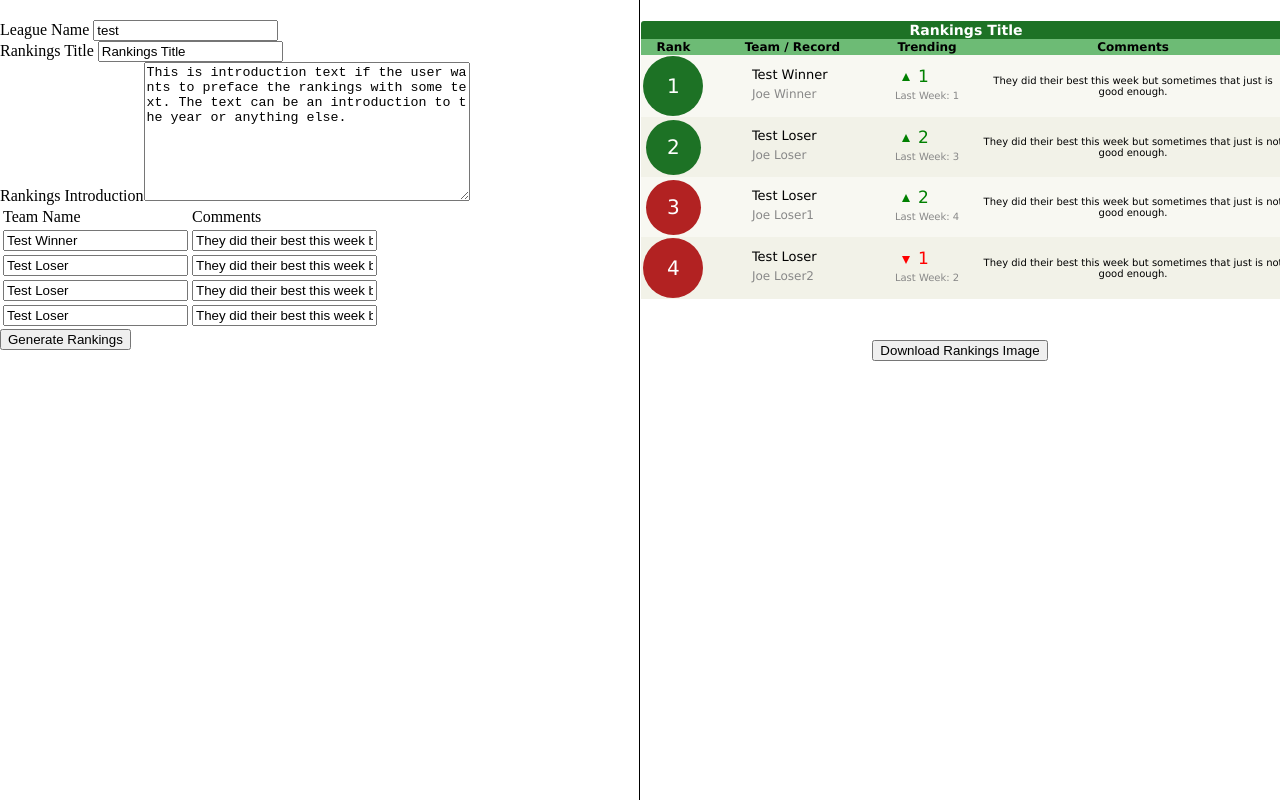
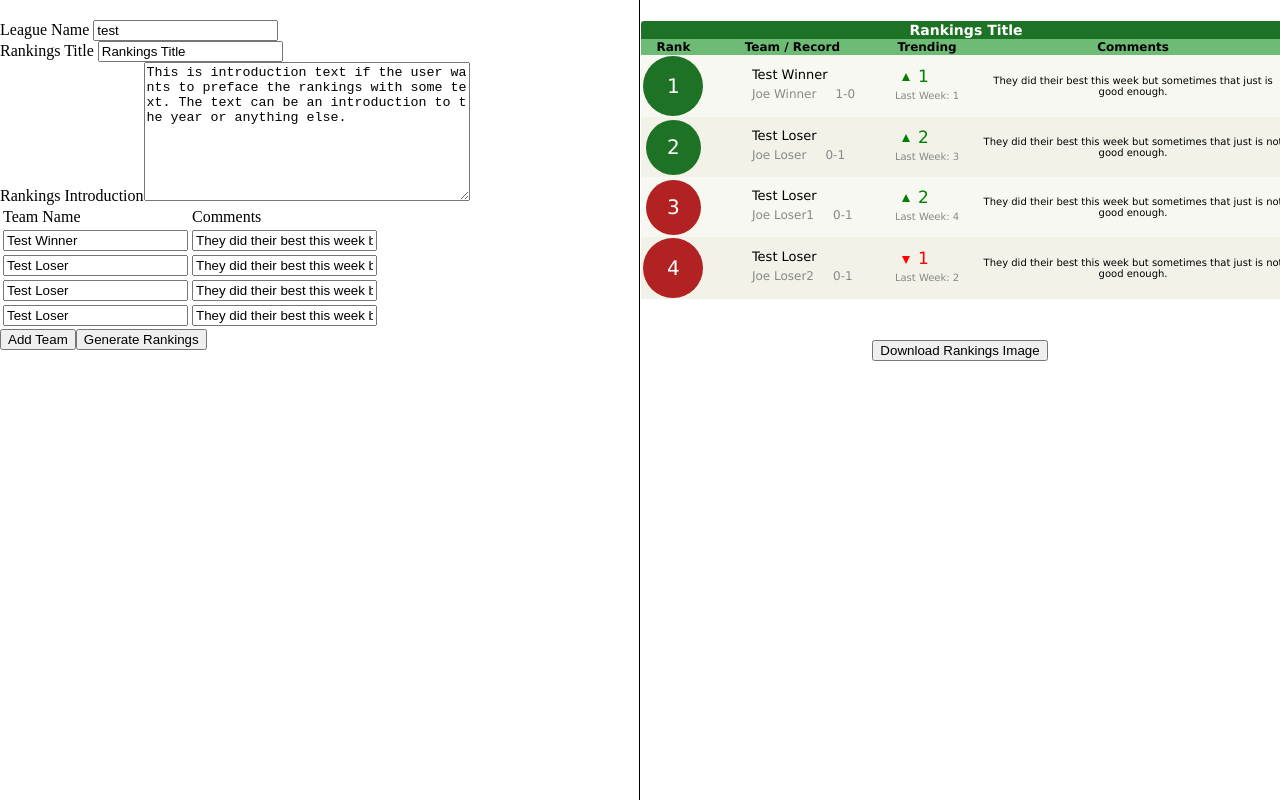
Before and after one commit to ryantrappy/fantasy_power_rankings, an Angular app: page / in a window 1280 px wide. Built offline with nearby package versions, Linux system fonts and the light colour scheme.

Commit message:
Added add team button and fixed deployment issues

```diff
--- a/package.json
+++ b/package.json
@@ -26,7 +26,7 @@
   },
   "devDependencies": {
     "@angular-devkit/build-angular": "~0.801.2",
-    "@angular/cli": "^8.3.4",
+    "@angular/cli": "qA^8.3.4",
     "@angular/compiler-cli": "~8.1.2",
     "@angular/language-service": "~8.1.2",
     "@types/node": "~8.9.4",
--- a/src/app/TeamRanking.ts
+++ b/src/app/TeamRanking.ts
@@ -1,10 +1,18 @@
-class TeamRanking {
+export class TeamRanking {
+  constructor() {
+    this.teamName = 'Team Name';
+    this.description = 'Manager\s name cannot change week to week as it is used to track previous weeks';
+    this.managerName = 'Manager\s name';
+    this.wins = 0;
+    this.loss = 0;
+    this.ties = 0;
+  }
+
   teamName: string;
   description: string;
   managerName: string;
   wins: number;
   loss: number;
   ties: number;
-  record?: string = this.wins + '-' + this.loss + '-' + this.ties;
   delta?: 0;
 }
--- a/src/app/app.component.html
+++ b/src/app/app.component.html
@@ -27,9 +27,10 @@
       </tr>
     </ng-container>
   </table>
-
+    <button class="button" type="submit" (click)="addTeam()">Add Team</button>
     <button class="button" type="submit" (click)="regenerateRankings()">Generate Rankings</button>
 </div>
+
 <div class="split right">
   <div id='powerRanking'>
     <table id='powerRankingTable'>
@@ -56,7 +57,7 @@
           <td class='teamPicture' style='width:25px'></td>
           <td style='width:20%;'>
             <div class='manager-name'>{{rankingObject.teamName}}</div>
-            <div class='team-record'>{{rankingObject.managerName}}&nbsp;&nbsp;&nbsp;&nbsp;&nbsp;{{rankingObject.record}}</div>
+            <div class='team-record'>{{rankingObject.managerName}}&nbsp;&nbsp;&nbsp;&nbsp;&nbsp;{{getRecord(rankingObject)}}</div>
           </td>
           <td class='center'>
             <div class='delta-div'>
--- a/src/app/app.component.ts
+++ b/src/app/app.component.ts
@@ -2,6 +2,7 @@ import {Component, Injectable, OnInit} from '@angular/core';
 import * as html2canvas from "./libraries/html2canvas.min.js"
 import * as fileSaver from "./libraries/FileSaver.min.js"
 import { StorageService} from "./storage.service";
+import {TeamRanking} from "./TeamRanking";
 
 
 @Component({
@@ -100,14 +101,33 @@ export class AppComponent implements OnInit{
       "managerName": "Joe Loser1"
     }
   ];
-  currentWeekRankingForm: Array<TeamRanking> = this.currentWeekRanking;
-  previousWeekRankingForm: Array<TeamRanking> = this.previousWeekRanking;
+  currentWeekRankingForm: Array<TeamRanking>;
+  previousWeekRankingForm: Array<TeamRanking>;
   leagueConfig: LeagueConfig;
   leagueConfigForm: LeagueConfig;
   configsArray: Array<LeagueConfig> = [];
 
   ngOnInit(): void {
     this.getRankingImage();
+    this.currentWeekRankingForm = [
+      ...this.currentWeekRanking
+    ].map(i => ({ ...i}));
+    this.previousWeekRankingForm = [
+      ...this.previousWeekRanking
+    ].map(i => ({ ...i}));
+  }
+  addTeam() {
+    const teamRanking = new TeamRanking();
+    console.log(teamRanking);
+    this.currentWeekRankingForm.push(teamRanking);
+    console.log(this.currentWeekRankingForm);
+  }
+  getRecord(teamRanking: TeamRanking) {
+    let result = teamRanking.wins + '-' + teamRanking.loss;
+    if (teamRanking.ties !== 0) {
+      result = result + '-' + teamRanking.ties
+    }
+    return result;
   }
   regenerateRankings() {
     // Deep clone both arrays so that mutations don't affect table
@@ -123,6 +143,7 @@ export class AppComponent implements OnInit{
     this.storageService.setCurrentWeekFromStorage(this.currentWeekRankingForm, this.leagueConfig.leagueName);
     this.storageService.setPreviousWeekFromStorage(this.previousWeekRankingForm, this.leagueConfig.leagueName);
     this.storageService.setLeagueConfigs(this.configsArray);
+    this.getRankingImage();
   }
   getPreviousWeekPosition(managerName: string) {
     return this.previousWeekRanking.findIndex ((element) => {
@@ -164,6 +185,10 @@ export class AppComponent implements OnInit{
     }
   };
   getRankingImage() {
+    const previousStyle = document.getElementById('images-styles');
+    if(previousStyle) {
+      previousStyle.remove();
+    }
     let circleWidth = 60;
     let circleCount = 0;
     let circleMid = this.currentWeekRanking.length / 2;
@@ -191,6 +216,7 @@ export class AppComponent implements OnInit{
 
     const head = document.getElementsByTagName('head')[0];
     const style = document.createElement('style');
+    style.id = 'images-styles';
     style.appendChild(document.createTextNode(resultString));
     head.appendChild(style);
   }
--- a/src/app/storage.service.ts
+++ b/src/app/storage.service.ts
@@ -1,4 +1,5 @@
 import { Injectable } from '@angular/core';
+import {TeamRanking} from "./TeamRanking";
 
 @Injectable({
   providedIn: 'root'
--- a/src/index.html
+++ b/src/index.html
@@ -3,7 +3,7 @@
 <head>
   <meta charset="utf-8">
   <title>FantasyPowerRankings</title>
-  <base href="/fantasy_power_rankings/">
+  <base href="/">
 
   <meta name="viewport" content="width=device-width, initial-scale=1">
   <link rel="icon" type="image/x-icon" href="favicon.ico">
--- a/tsconfig.json
+++ b/tsconfig.json
@@ -1,7 +1,7 @@
 {
   "compileOnSave": false,
   "compilerOptions": {
-    "baseUrl": "/fantasy_power_rankings/",
+    "baseUrl": "/",
     "outDir": "./dist/out-tsc",
     "sourceMap": true,
     "declaration": false,
```
